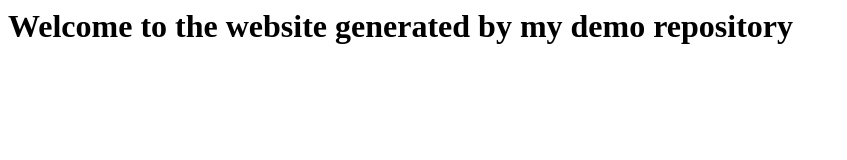
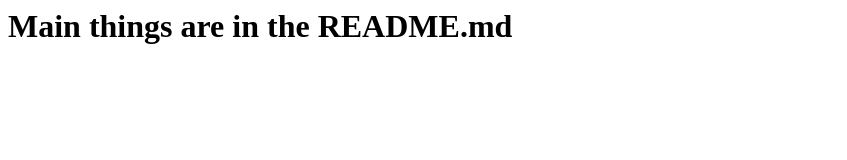
Before and after one commit to Wardenclyffe-WebWorks/Web2-to-Web3, a website: page index.html in a window 1280 px wide. Shown: the whole page, without its empty margins (0-847 px from the left). Drawn offline with Linux system fonts and the light colour scheme.

Commit message:
first edit

```diff
--- a/index.html
+++ b/index.html
@@ -1 +1 @@
-<h1>Welcome to the website generated by my demo repository</h1>
+<h1>Main things are in the README.md</h1>
```
